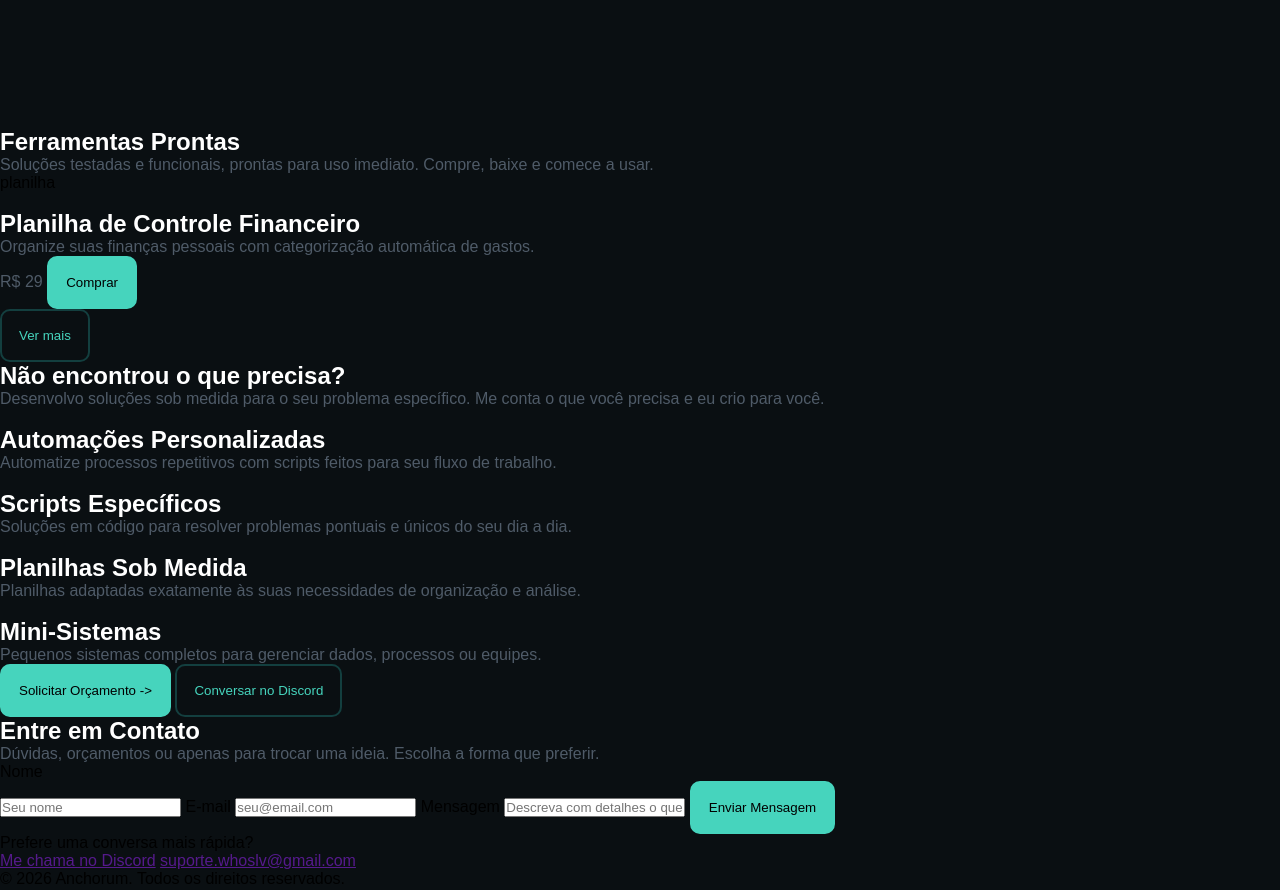
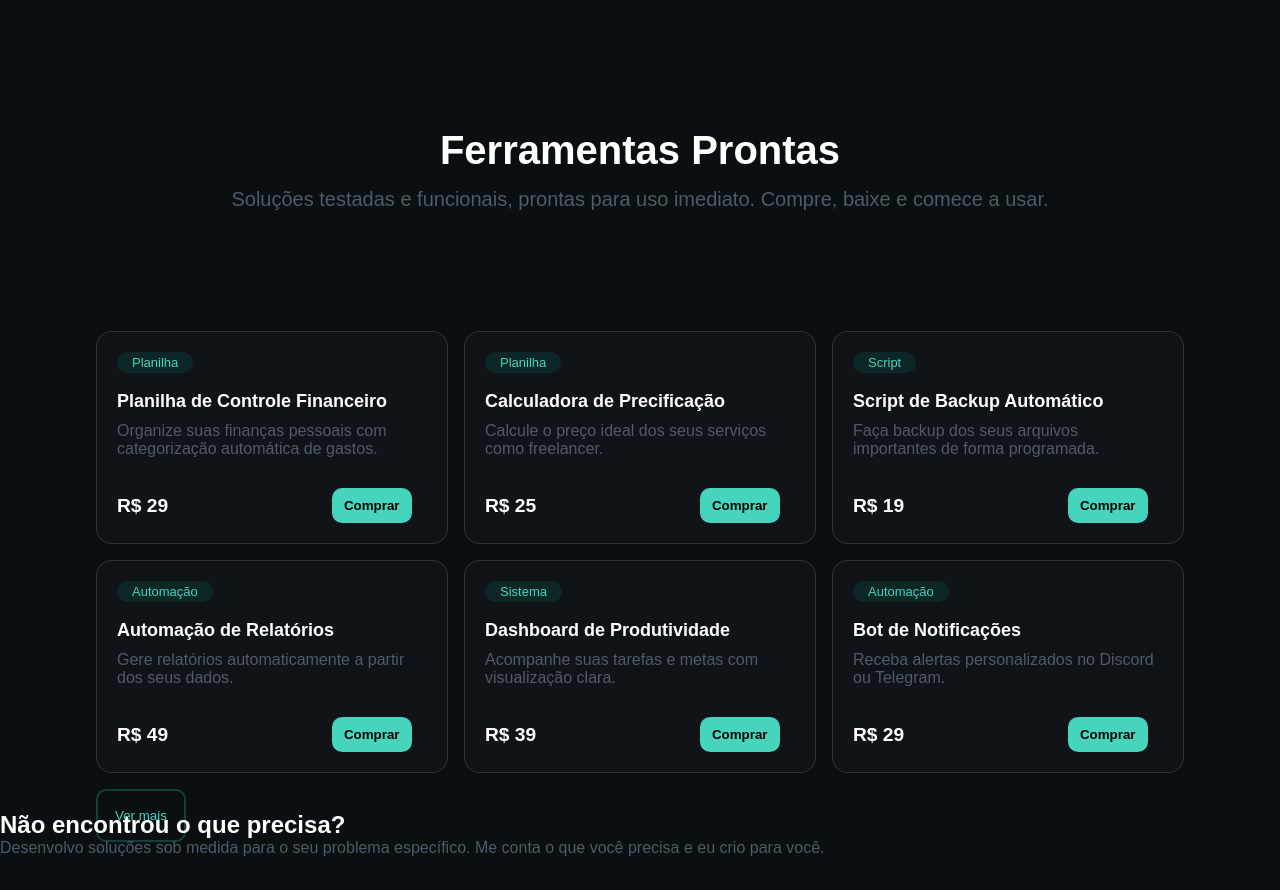
Before and after one commit to Cesar-Flow/Anchorum, a website: page frontend/index.html in a window 1280 px wide. Shown: the part 860-1750 px from the top of the page. Drawn offline with Linux system fonts and the light colour scheme.

Commit message:
Implementação do CSS:
Parte 1 da implementação da área de mais vendidos.

```diff
--- a/frontend/index.html
+++ b/frontend/index.html
@@ -53,10 +53,70 @@
             <!-- Exemplo de card -->
             <section class="cards">
                 <section class="card">
-                    <div class="tag">planilha</div>
+                    <div class="tag">Planilha</div>
                     <img src="" alt="">
                     <h2>Planilha de Controle Financeiro</h2>
                     <span>Organize suas finanças pessoais com categorização automática de gastos.</span>
+
+                    <div class="footer">
+                        <span>R$ 29</span>
+                        <button class="active">Comprar</button>
+                    </div>
+                </section>
+
+                <section class="card">
+                    <div class="tag">Planilha</div>
+                    <img src="" alt="">
+                    <h2>Calculadora de Precificação</h2>
+                    <span>Calcule o preço ideal dos seus serviços como freelancer.</span>
+
+                    <div class="footer">
+                        <span>R$ 25</span>
+                        <button class="active">Comprar</button>
+                    </div>
+                </section>
+
+                <section class="card">
+                    <div class="tag">Script</div>
+                    <img src="" alt="">
+                    <h2>Script de Backup Automático</h2>
+                    <span>Faça backup dos seus arquivos importantes de forma programada.</span>
+
+                    <div class="footer">
+                        <span>R$ 19</span>
+                        <button class="active">Comprar</button>
+                    </div>
+                </section>
+
+                <section class="card">
+                    <div class="tag">Automação</div>
+                    <img src="" alt="">
+                    <h2>Automação de Relatórios</h2>
+                    <span>Gere relatórios automaticamente a partir dos seus dados.</span>
+
+                    <div class="footer">
+                        <span>R$ 49</span>
+                        <button class="active">Comprar</button>
+                    </div>
+                </section>
+
+                <section class="card">
+                    <div class="tag">Sistema</div>
+                    <img src="" alt="">
+                    <h2>Dashboard de Produtividade</h2>
+                    <span>Acompanhe suas tarefas e metas com visualização clara.</span>
+
+                    <div class="footer">
+                        <span>R$ 39</span>
+                        <button class="active">Comprar</button>
+                    </div>
+                </section>
+
+                <section class="card">
+                    <div class="tag">Automação</div>
+                    <img src="" alt="">
+                    <h2>Bot de Notificações</h2>
+                    <span>Receba alertas personalizados no Discord ou Telegram.</span>
 
                     <div class="footer">
                         <span>R$ 29</span>
--- a/frontend/styles.css
+++ b/frontend/styles.css
@@ -2,6 +2,7 @@
 :root {
     --background: #0A0C10;
     --second-background: #0A0F12;
+    --light-background: #101318;
     --light-green: #46D4BD;
     --neon-green: #0D2727;
     --gray: #4F5B68;
@@ -213,3 +214,79 @@ section.benefits ul li::before {
     width: 8.5px;
     height: 8.5px;
 }
+
+section.best-sellers {
+    width: 100vw;
+    display: flex;
+    flex-direction: column;
+    justify-content: center;
+    align-items: center;
+}
+
+.best-sellers h1 {
+    font-size: 40px;
+    margin-bottom: 15px;
+}
+
+.best-sellers span {
+    font-size: 20px;
+}
+
+section.cards {
+    width: 85vw;
+    height: 600px;
+    display: grid;
+    grid-template-columns: repeat(3, 1fr);
+    grid-template-rows: repeat(2, 1fr);
+    gap: 16px;
+    padding-top: 120px;
+}
+
+.cards .tag {
+    padding: 3px 15px;
+    /* border: solid 2px var(--border); */
+    background-color: var(--neon-green);
+    color: var(--light-green);
+
+    border-radius: 15px;
+    width: fit-content;
+
+    font-size: 13px;
+}
+
+.cards .card {
+    background-color: var(--light-background);
+    padding: 20px;
+    border-radius: 15px;
+    border: solid 1px #2d343b;
+    width: 100%;
+}
+
+.card h2 {
+    font-size: 18px;
+    margin-bottom: 10px;
+}
+
+.card span {
+    font-size: 16px;
+}
+
+.card .footer {
+    display: flex;
+    align-items: center;
+    justify-content: space-between;
+    margin-top: 30px;
+    width: 95%;
+}
+
+.footer button {
+    padding: 8px 10px;
+    border-radius: 10px;
+    font-weight: bold;
+}
+
+.footer span {
+    font-size: 1.2em;
+    font-weight: bold;
+    color: white;
+}
```
